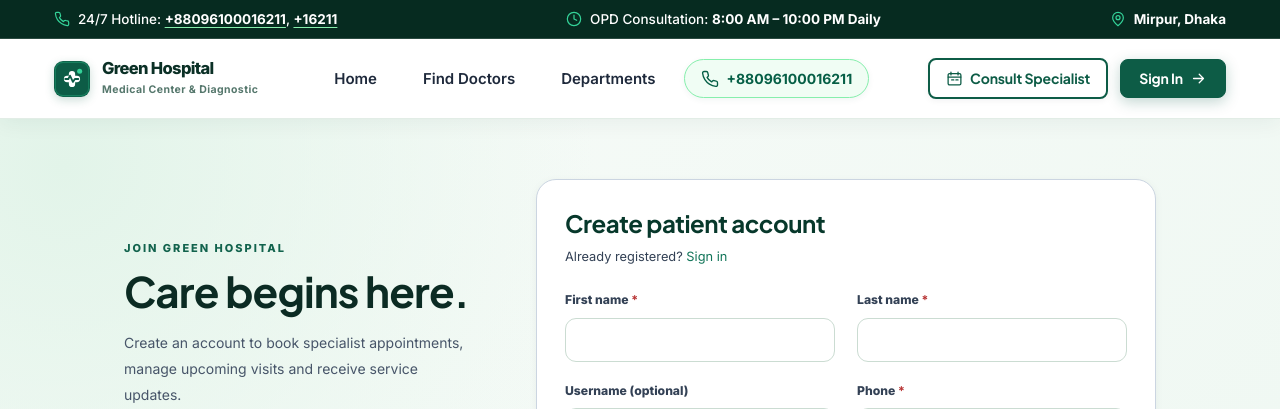
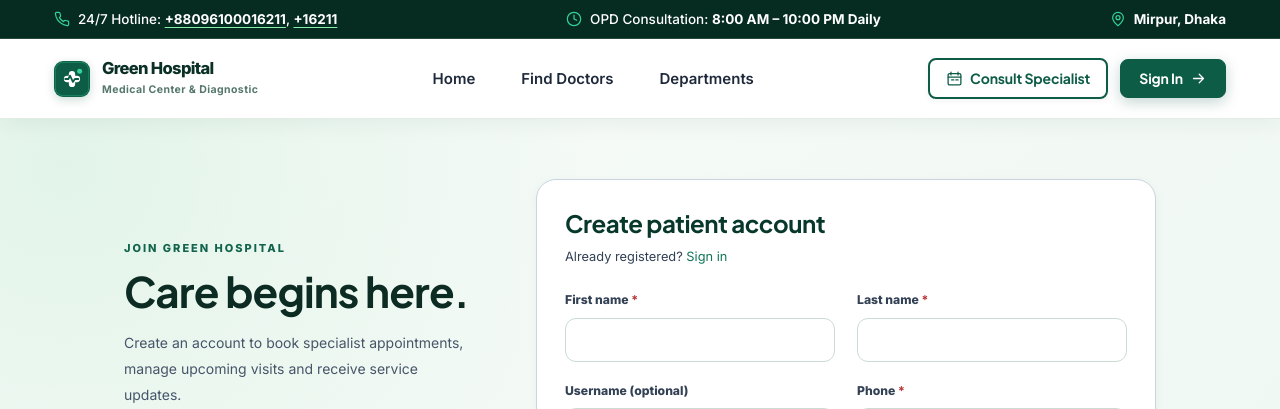
Before and after one commit to shawn-cse/healthcare-appointment-management-system, a Django app: page /register/ in a window 1280 px wide. Shown: the top 409 px of the page. Run offline with Django 5.2, Linux system fonts and the light colour scheme.

Commit message:
Remove redundant hotline phone pill from public navigation bar

```diff
--- a/templates/base.html
+++ b/templates/base.html
@@ -11,7 +11,7 @@
   <link rel="preconnect" href="https://fonts.googleapis.com">
   <link rel="preconnect" href="https://fonts.gstatic.com" crossorigin>
   <link href="https://fonts.googleapis.com/css2?family=Plus+Jakarta+Sans:wght@400;500;600;700;800&family=Inter:wght@400;500;600;700;800&display=swap" rel="stylesheet">
-  <link href="{% static 'css/app.css' %}?v=20261121_32" rel="stylesheet">
+  <link href="{% static 'css/app.css' %}?v=20261121_33" rel="stylesheet">
   <link href="{% static 'css/calendar.css' %}?v=20261121_30" rel="stylesheet">
 </head>
 <body class="{% if user.is_authenticated %}app-layout{% else %}public-layout{% endif %}">
@@ -258,9 +258,6 @@
       <a href="{% url 'home' %}">Home</a>
       <a href="{% url 'doctor_directory' %}">Find Doctors</a>
       <a href="{% url 'public_departments' %}">Departments</a>
-      <a href="tel:+88096100016211" class="hotline-nav-link">
-        <svg class="icon"><use href="#ic-phone"/></svg> +88096100016211
-      </a>
     </nav>
 
     <div class="public-header-actions">
```
